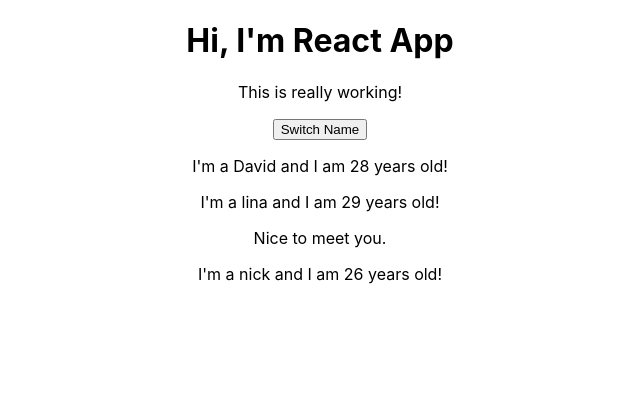
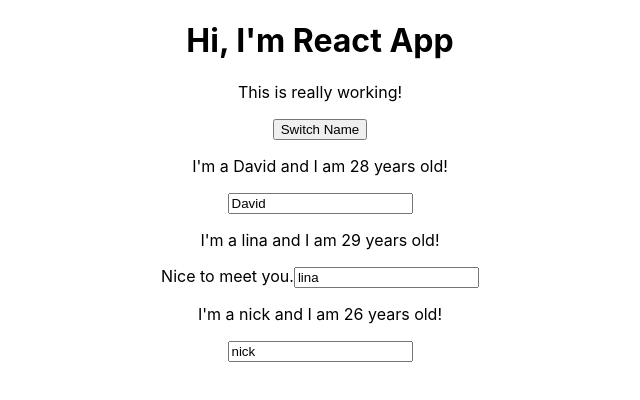
Before and after one commit to woochulpark/react_study, a React (Create React App) app in the folder study_react/: page / in a window 1280 px wide. Shown: the top 400 px of the page, without its empty margins (320-960 px from the left). Built offline with nearby package versions, Linux system fonts and the light colour scheme.

Commit message:
실시간 입력 반영

```diff
--- a/study_react/src/App.js
+++ b/study_react/src/App.js
@@ -20,13 +20,25 @@
     ]
   }
 
-  switchNameHandler = (newName) => {
+  //switchNameHandler = (newName) => {
+    nameChangedHandler = (event) => {
     //console.log('Was clicked!');
     // Do Not Use : this.state.persons[0].name = 'David';
+    // 두번째 input에서 입력이 들어오면 실시간으로 이름이 바뀜
     this.setState({
       persons:[
+        { name: 'David', age: 25},
+        { name: event.target.value, age: 25},
+        { name: 'Nick', age: 25}
+      ]
+    })
+  }
+
+  switchNameHandler = (newName) => {
+    this.setState({
+      persons:[
+        { name: 'David', age: 25},
         { name: newName, age: 25},
-        { name: 'Lina', age: 25},
         { name: 'Nick', age: 25}
       ]
     })
@@ -42,7 +54,7 @@
         {/*<button onClick={()=>this.switchNameHandler('바보')}>Switch Name</button>*/}
         <button onClick={this.switchNameHandler.bind(this,'바보')}>Switch Name</button>
         <Person name={this.state.persons[0].name} age={this.state.persons[0].age} />
-        <Person name={this.state.persons[1].name} age={this.state.persons[1].age} click={()=>this.switchNameHandler('멍청이')} >Nice to meet you.</Person>
+        <Person name={this.state.persons[1].name} age={this.state.persons[1].age} changed={this.nameChangedHandler} >Nice to meet you.</Person>
         <Person name={this.state.persons[2].name} age={this.state.persons[2].age} />
       </div>
     )
--- a/study_react/src/Person/Person.js
+++ b/study_react/src/Person/Person.js
@@ -1,13 +1,14 @@
 //src Person/person.js
 import React from 'react';
 // 부모 component 에서 자식으로 props 전달
-
+//value가 고정값이 아니면 지정으로 defaultValue로 해야 함
 const person = (props) => {
     return (
         <div>
             <p onClick={props.click}>I'm a {props.name} and I am {props.age} years old!</p>
             <p>
                 {props.children}
+                <input type="text" onChange={props.changed} defaultValue={props.name} />
             </p>
         </div>
     );
```
